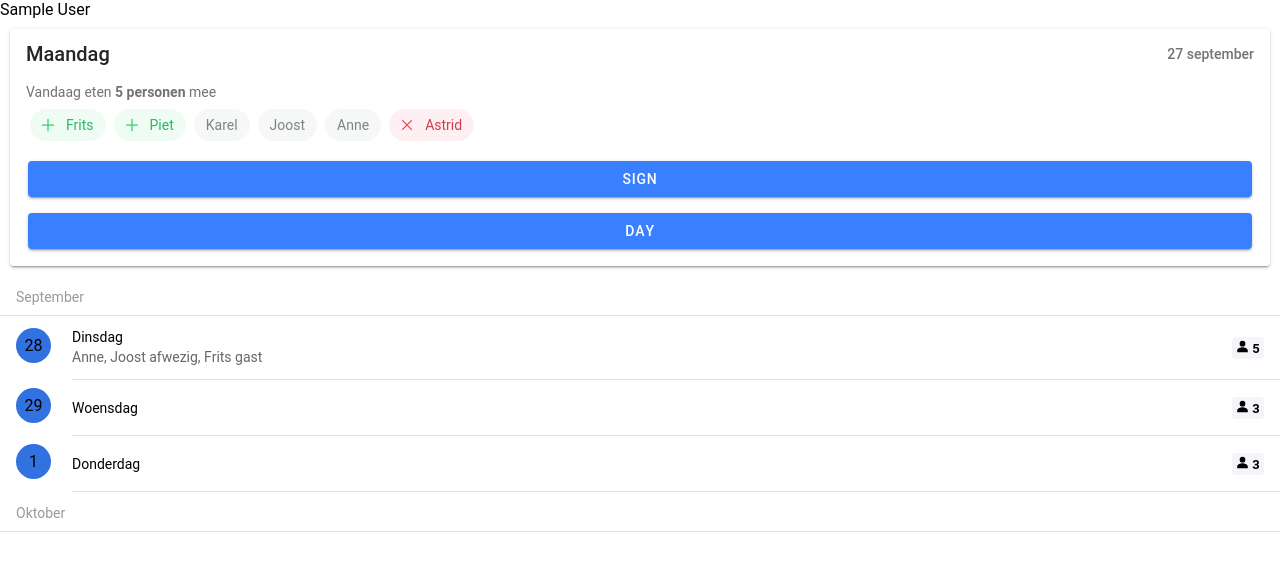
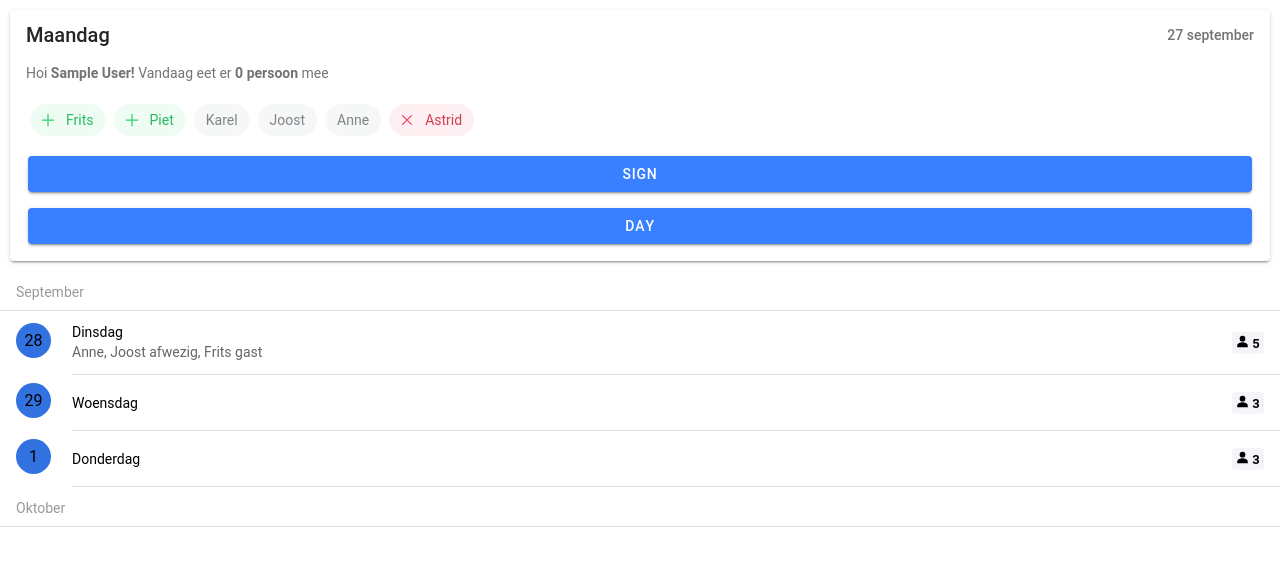
Before and after one commit to rickberkers/HM, a React (Create React App) app: page /overview in a window 1280 px wide. Shown: the top 566 px of the page. Built offline with nearby package versions, Linux system fonts and the light colour scheme; no server answers; sample sign-in values are in the browser's storage.

Commit message:
ui improvement

```diff
--- /dev/null
+++ b/src/helpers/formattingHelpers.ts
@@ -0,0 +1 @@
+export const nounShouldBePlural = (quantity: number) => quantity !== 1;
--- a/src/pages/Overview.tsx
+++ b/src/pages/Overview.tsx
@@ -2,16 +2,16 @@ import { IonButton, IonCard, IonCardContent, IonCardHeader, IonCardSubtitle, Ion
 import { addOutline, closeOutline } from 'ionicons/icons';
 import DayList from '../components/dayList/DayList';
 import { useAuth } from '../contexts/AuthContext';
+import { nounShouldBePlural } from '../helpers/formattingHelpers';
 import './Overview.css';
 
-const Tab1 = () => {
+const Overview = () => {
 
-  const auth = useAuth();
+  const {currentUser} = useAuth();
 
   return (
     <IonPage>
       <IonContent>
-        <IonText>{auth.currentUser?.displayName ?? "No user"}</IonText>
         <IonCard className="action-card">
           <IonCardContent>
             <IonGrid className="ion-no-padding ion-padding-bottom">
@@ -20,7 +20,16 @@ const Tab1 = () => {
                 <IonCol><IonCardSubtitle className="ion-text-right">27 september</IonCardSubtitle></IonCol>
               </IonRow>
             </IonGrid>
-            <p>Vandaag eten <strong>5 personen</strong> mee</p>
+            <IonText>
+              <span>Hoi <strong>{currentUser?.displayName}! </strong></span>
+              {
+                nounShouldBePlural(1) ?
+                <span>Vandaag eten er <strong>{0} personen</strong> mee</span>
+                :
+                <span>Vandaag eet er <strong>{0} persoon</strong> mee</span>
+              }
+            </IonText>
+            <IonRow className="ion-margin-bottom" />
             <IonChip color="success">
               <IonIcon icon={addOutline} color="success" />
               <IonLabel>Frits</IonLabel>
@@ -52,4 +61,4 @@ const Tab1 = () => {
   );
 };
 
-export default Tab1;
+export default Overview;
```
